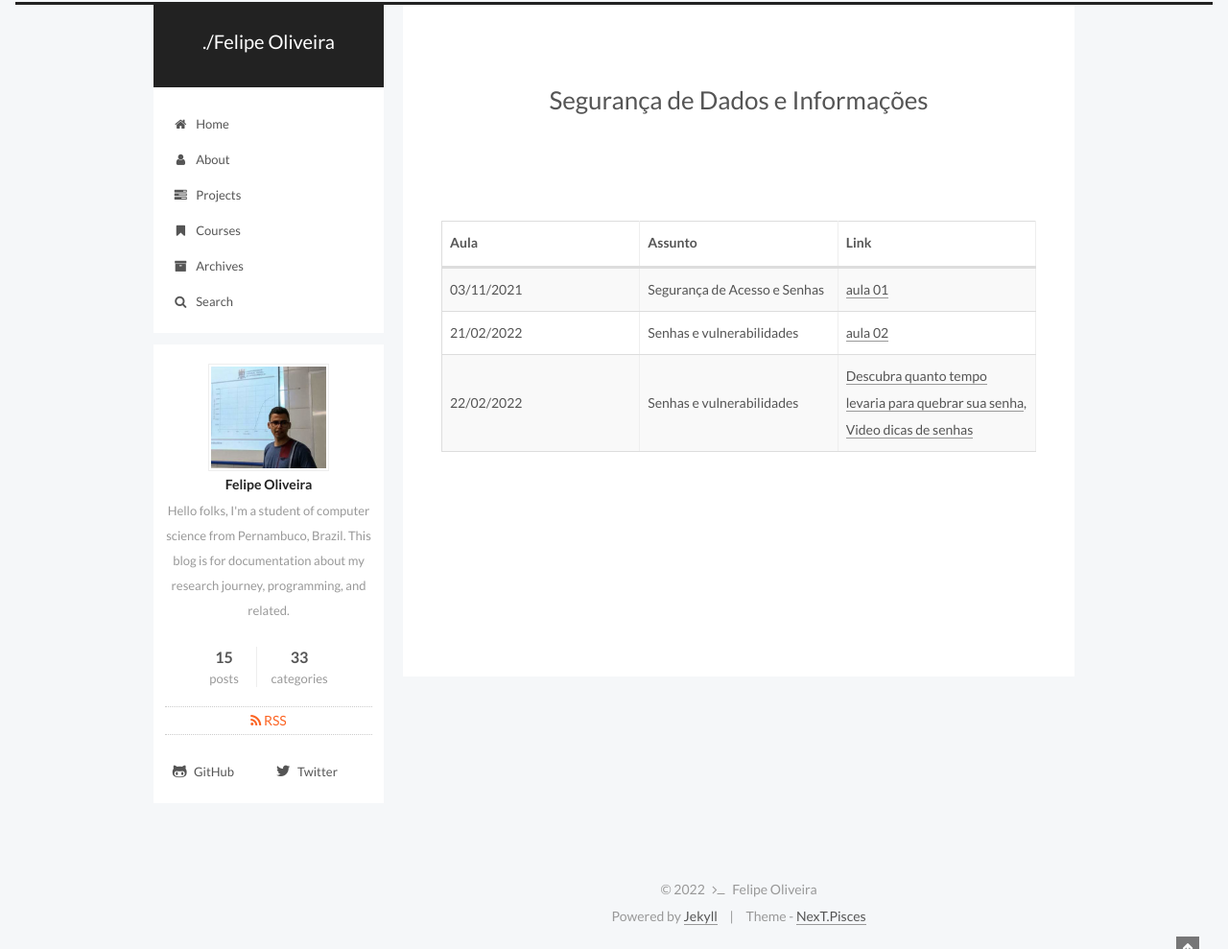
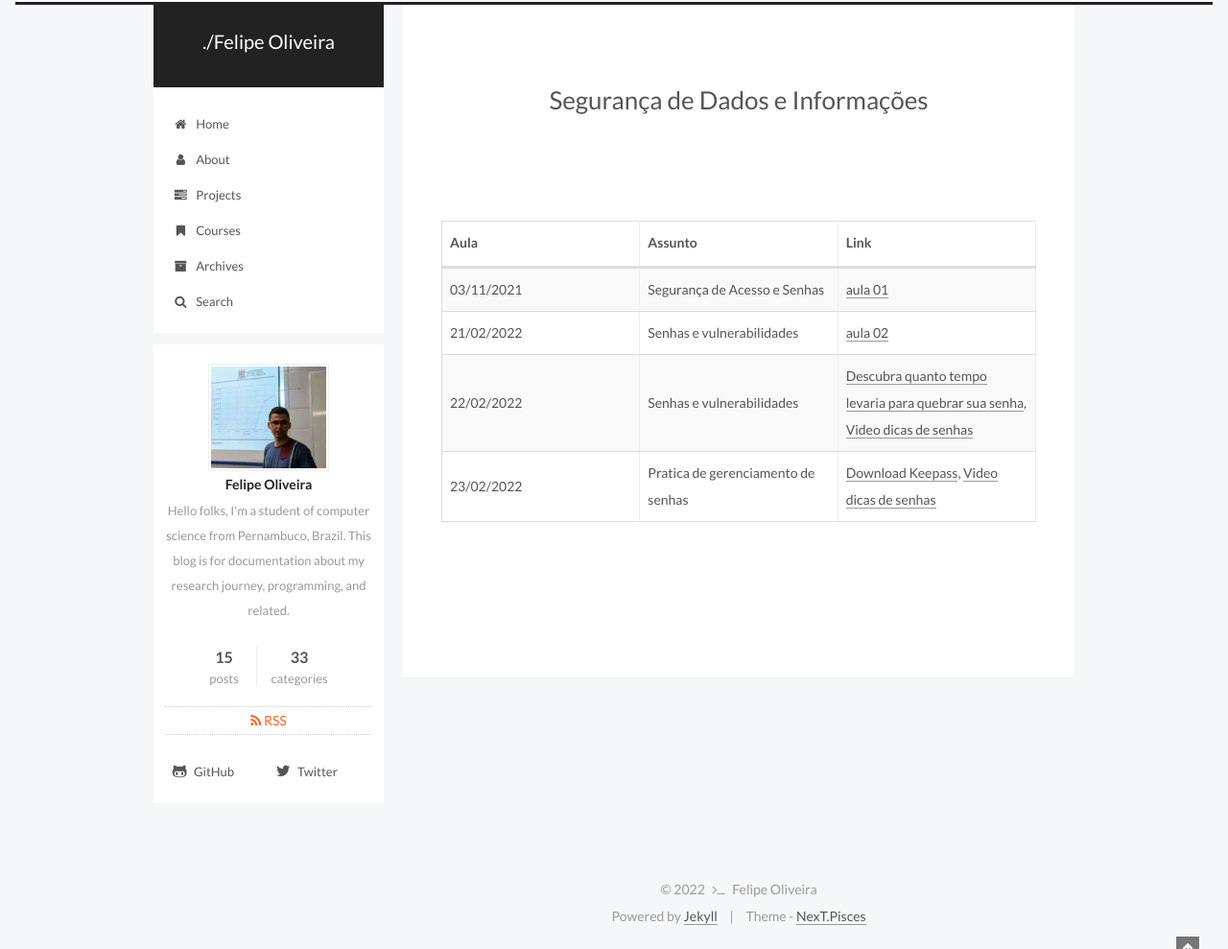
Before and after one commit to fdoliv/fdoliv.github.io, a Jekyll site: the page built from courses/sdi/index.md, in a window 1280 px wide. Shown: the whole page at 96% size. Built offline with Jekyll 4.4.1, drawn with Linux system fonts in a browser that asks for light colours.

Commit message:
Pratica keepass

```diff
--- a/courses/sdi/index.md
+++ b/courses/sdi/index.md
@@ -16,3 +16,4 @@ comments: false
 | 03/11/2021 | Segurança de Acesso e Senhas | [aula 01]({{ site.url }}/assets/arquivos/sdi/aula01.pdf){:target="_blank"} |
 | 21/02/2022 | Senhas e vulnerabilidades | [aula 02]({{ site.url }}/assets/arquivos/sdi/aula02.pdf){:target="_blank"} |
 | 22/02/2022 | Senhas e vulnerabilidades | [Descubra quanto tempo levaria para quebrar sua senha](https://www.security.org/how-secure-is-my-password/){:target="_blank"}, [Video dicas de senhas](https://www.security.org/how-secure-is-my-password/){:target="_blank"} |
+| 23/02/2022 | Pratica de gerenciamento de senhas | [Download Keepass](https://megalink.dl.sourceforge.net/project/keepass/KeePass%202.x/2.50/KeePass-2.50.zip){:target="_blank"}, [Video dicas de senhas](https://www.youtube.com/watch?v=NWlo_K4W_4g&ab_channel=RobertOtavio){:target="_blank"} |
```
